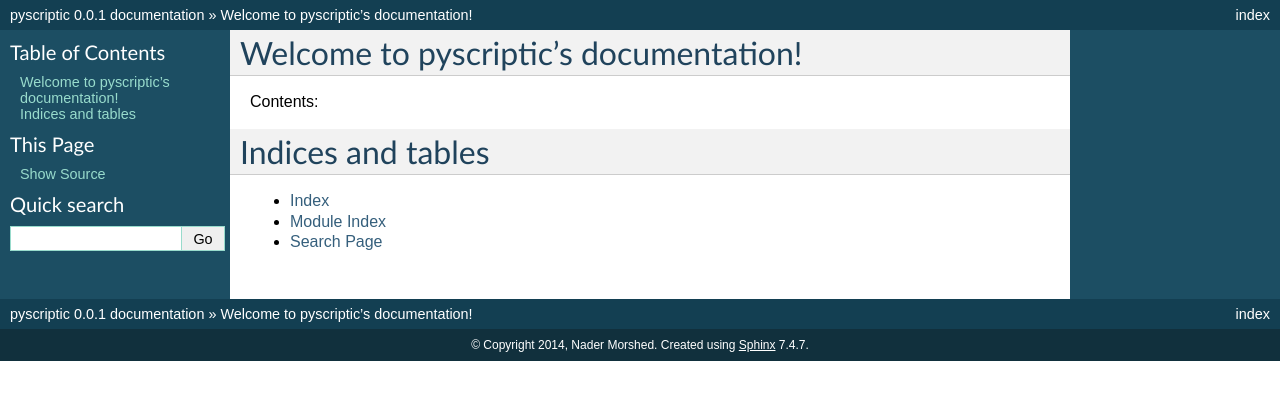
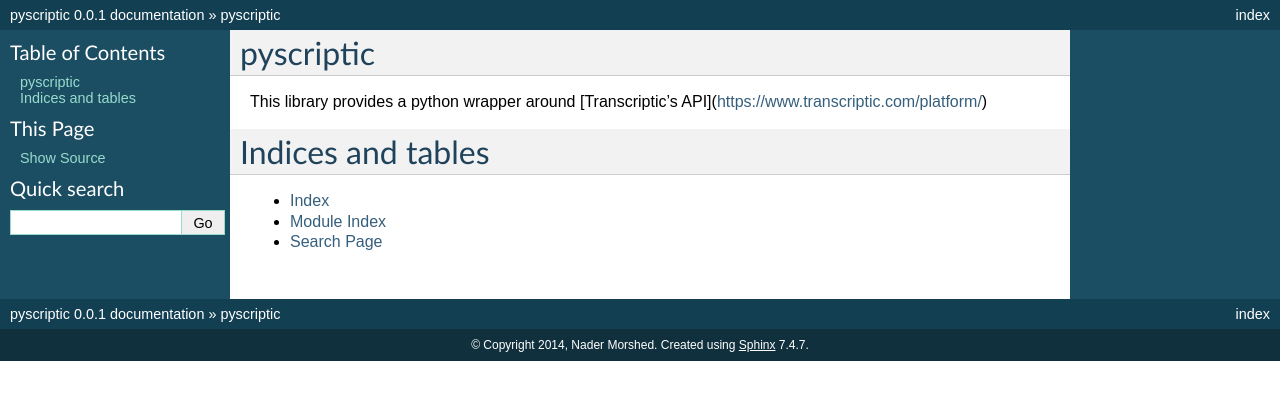
Before and after one commit to naderm/pytranscriptic, a Sphinx documentation site: the page built from docs/index.rst, in a window 1280 px wide. Shown: the top 400 px of the page. Built offline with Sphinx 7.4.7, drawn with Linux system fonts in a browser that asks for light colours.

Commit message:
Changed the index slightly

```diff
--- a/docs/index.rst
+++ b/docs/index.rst
@@ -3,10 +3,10 @@
    You can adapt this file completely to your liking, but it should at least
    contain the root `toctree` directive.
 
-Welcome to pyscriptic's documentation!
-======================================
+pyscriptic
+==========
 
-Contents:
+This library provides a python wrapper around [Transcriptic's API](https://www.transcriptic.com/platform/)
 
 .. toctree::
    :maxdepth: 2
```
